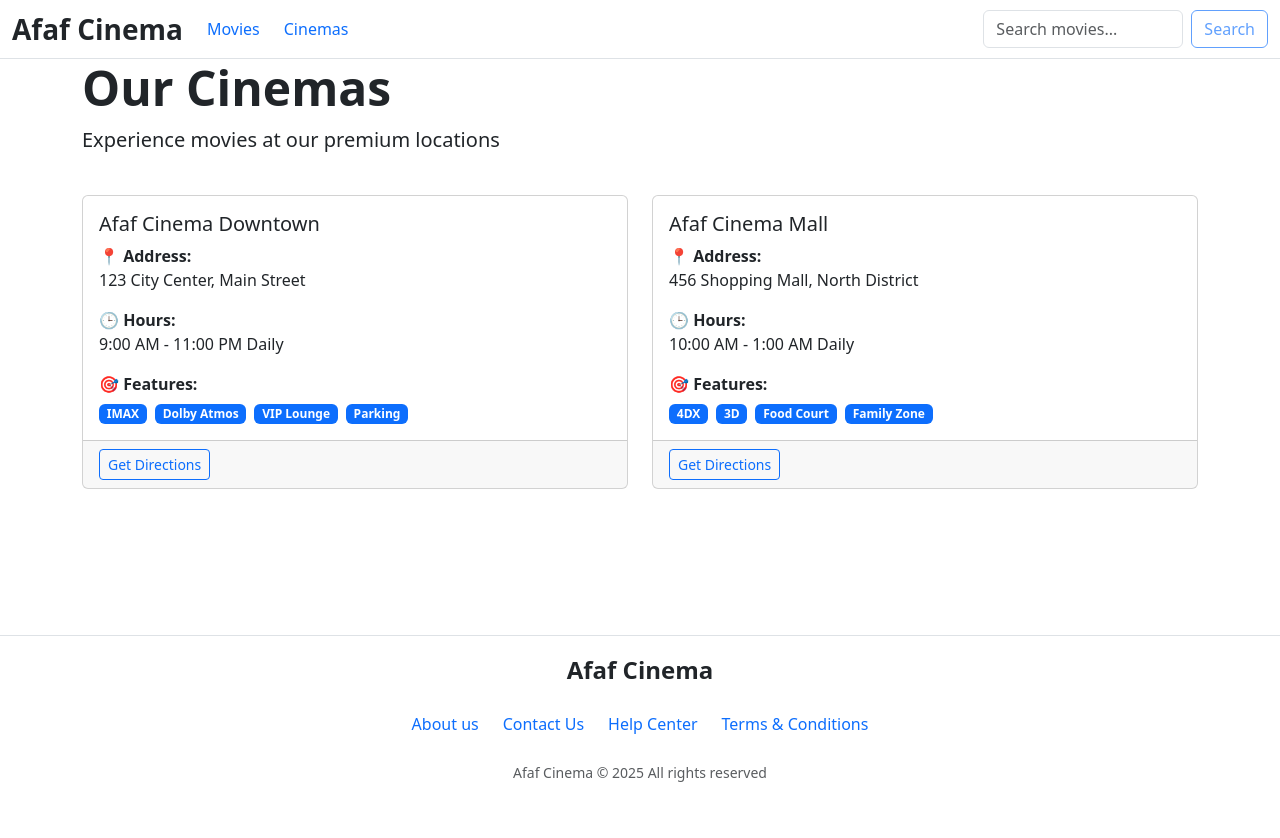
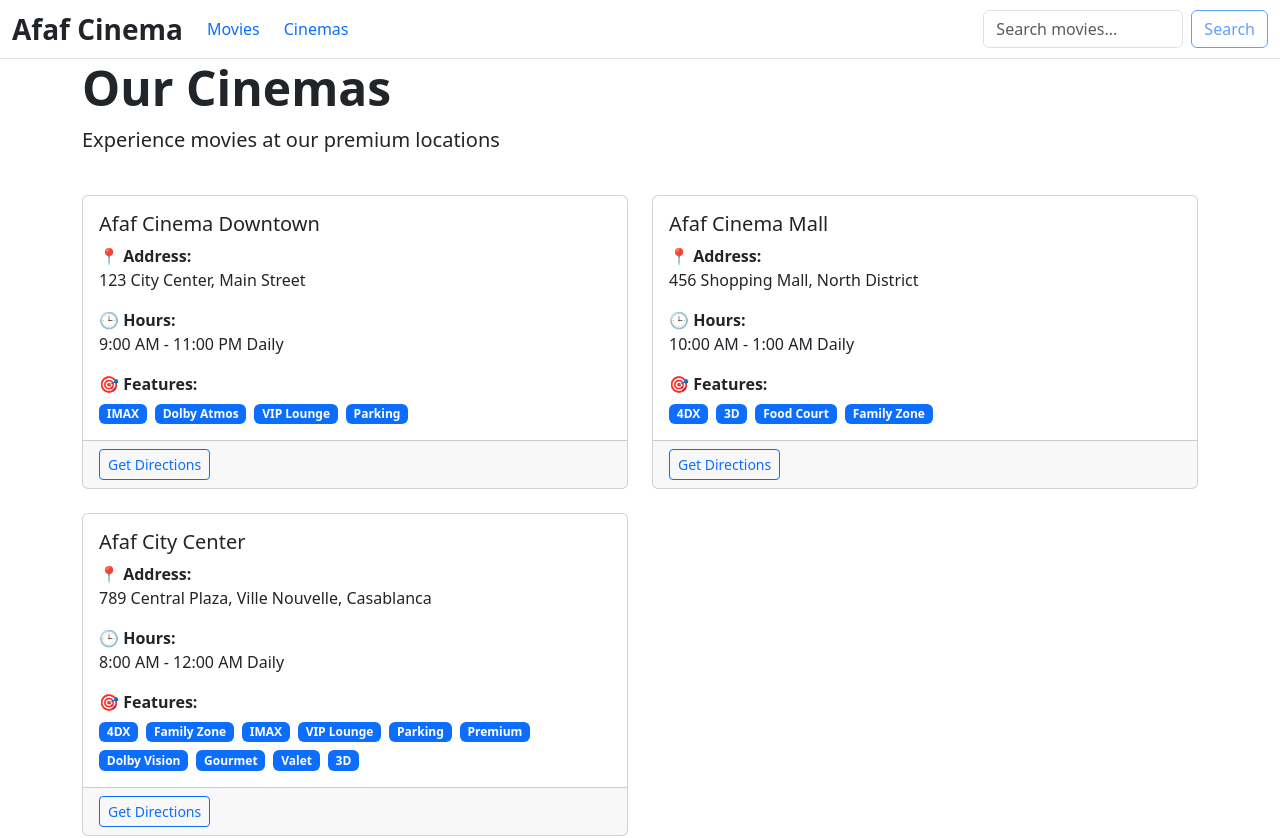
Before and after one commit to 3afaf-ahadad/Afaf_Cinema-Movie_Booking, a React (Vite) app: page /cinemas in a window 1280 px wide. Shown: the top 838 px of the page. Before the commit the page ends 800 px from the top, so only its background shows below. Built offline with nearby package versions, Linux system fonts and the light colour scheme.

Commit message:
Added another cinema

```diff
--- a/src/pages/Cinemas.jsx
+++ b/src/pages/Cinemas.jsx
@@ -13,6 +13,13 @@ function Cinemas() {
       address: "456 Shopping Mall, North District",
       hours: "10:00 AM - 1:00 AM Daily",
       features: ["4DX", "3D", "Food Court", "Family Zone"]
+    },
+    {
+      id: 3,
+      name: "Afaf City Center",
+      address: "789 Central Plaza, Ville Nouvelle, Casablanca",
+      hours: "8:00 AM - 12:00 AM Daily",
+      features: ["4DX", "Family Zone", "IMAX", "VIP Lounge", "Parking", "Premium", "Dolby Vision", "Gourmet", "Valet", "3D"]
     }
   ];
 
```
